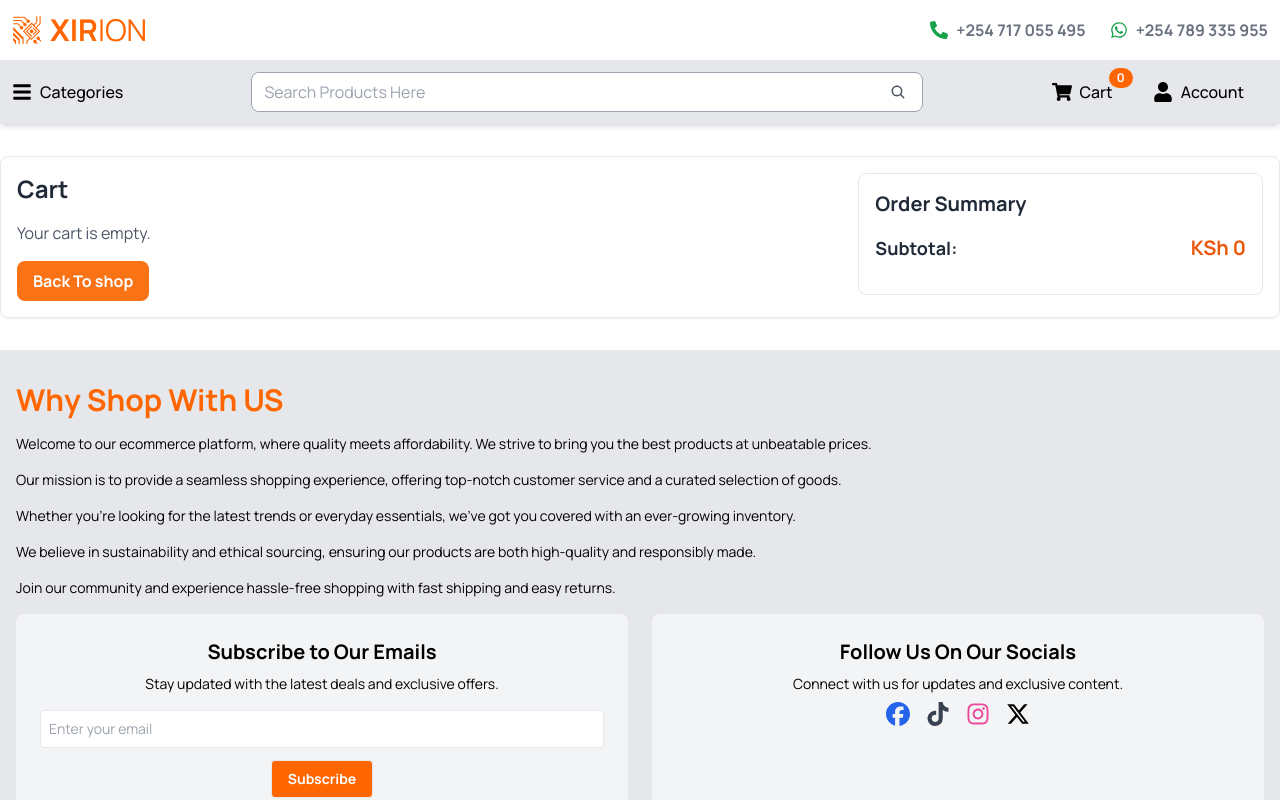
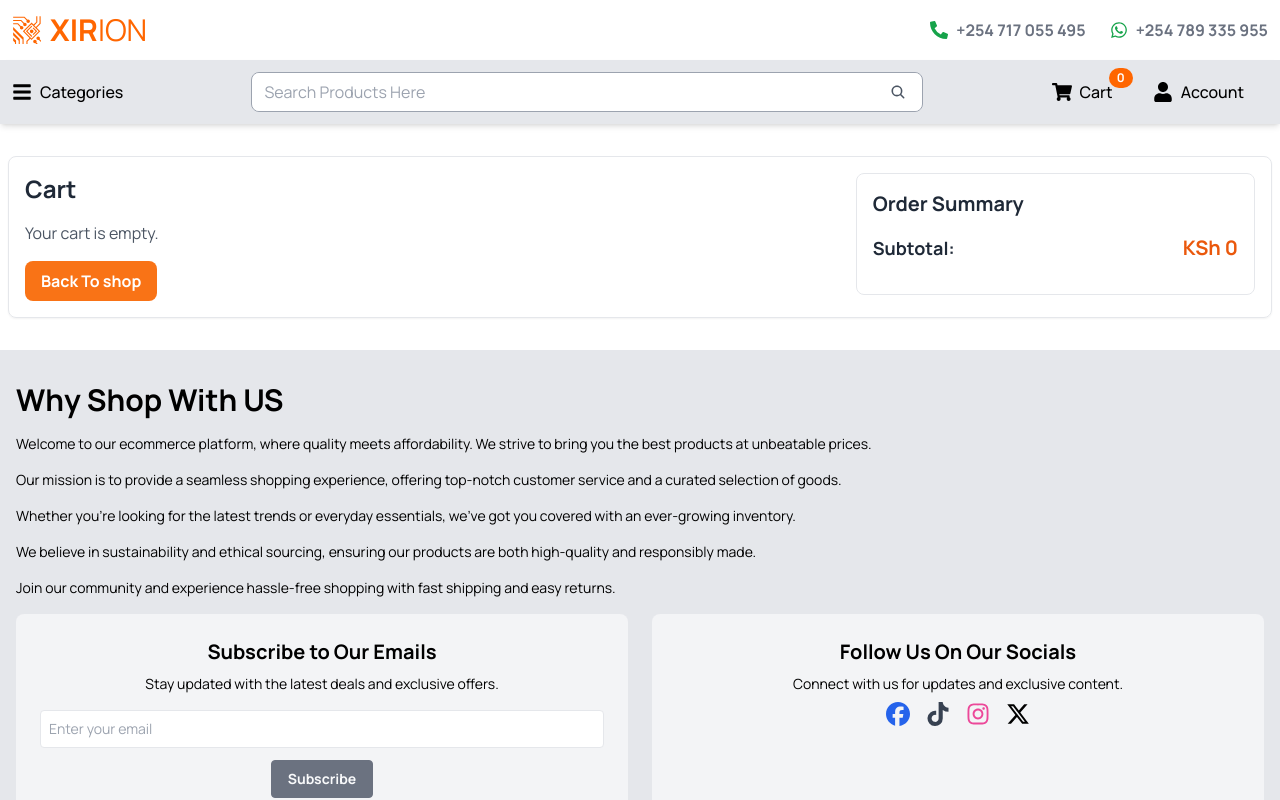
Before and after one commit to jimmindungu3/e-shop, a React (Vite) app in the folder Frontend/: page /cart in a window 1280 px wide. Shown: the top 800 px of the page. Built offline with nearby package versions, Linux system fonts and the light colour scheme.

Commit message:
tweek some styles

```diff
--- a/Frontend/src/components/About.jsx
+++ b/Frontend/src/components/About.jsx
@@ -5,7 +5,7 @@ const About = () => {
   return (
     <div className="bg-gray-200 pb-6 px-4">
       <div className="max-w-7xl mx-auto mt-8 py-8 space-y-4 text-sm">
-        <h2 className="text-3xl font-bold text-brandOrange">
+        <h2 className="text-3xl font-bold">
           Why Shop With US
         </h2>
         <p>
@@ -43,7 +43,7 @@ const About = () => {
               placeholder="Enter your email"
               className="w-full p-2 mt-2 border rounded"
             />
-            <button className="mt-3 px-4 py-2 border bg-brandOrange hover:bg-gray-100 hover:text-brandOrange hover:border-brandOrange text-white rounded font-semibold">
+            <button className="mt-3 px-4 py-2 text-gray-50 border border-gray-500 bg-gray-500 hover:bg-gray-50 hover:text-gray-500 active:bg-gray-500 active:text-gray-50 rounded font-semibold transition-colors">
               Subscribe
             </button>
           </div>
--- a/Frontend/src/components/WishList.jsx
+++ b/Frontend/src/components/WishList.jsx
@@ -45,7 +45,7 @@ const Wishlist = () => {
 
       {/* Single heading for the entire wishlist section */}
       <div className="flex items-center justify-between mb-4">
-        <h2 className="text-2xl font-bold text-brandOrange">Wishlist</h2>
+        <h2 className="text-2xl font-bold">Wishlist</h2>
       </div>
 
       <Swiper
--- a/Frontend/src/pages/Cart.jsx
+++ b/Frontend/src/pages/Cart.jsx
@@ -1,6 +1,7 @@
 import React, { useContext } from "react";
 import { FaTrash, FaAngleLeft } from "react-icons/fa";
 import { AiOutlineMinus, AiOutlinePlus } from "react-icons/ai";
+import { MdOutlineShoppingCartCheckout } from "react-icons/md";
 import Footer from "../components/Footer";
 import About from "../components/About";
 import WishList from "../components/WishList";
@@ -17,7 +18,8 @@ const Cart = () => {
 
   return (
     <>
-      <div className="max-w-7xl mx-auto p-4 my-8 border shadow-sm rounded-lg grid grid-cols-1 md:grid-cols-6 gap-4">
+      <div className="max-w-7xl mx-auto">
+        <div className="mx-2 p-4 my-8 border shadow-sm rounded-lg grid grid-cols-1 md:grid-cols-6 gap-4">
           {/* Main Column: Cart Items */}
           <div className="md:col-span-4">
             <h2 className="text-2xl font-bold text-gray-800 mb-4">Cart</h2>
@@ -126,10 +128,11 @@ const Cart = () => {
             {cart.length != 0 && (
               <Link to={"/checkout"}>
                 <button className="w-full bg-orange-500 text-white py-2 font-semibold rounded-lg hover:bg-orange-600 transition">
-                Checkout (KSh {getTotalPrice().toLocaleString()})
+                  <span className="flex gap-2 items-center justify-center"><MdOutlineShoppingCartCheckout />Checkout</span>
                 </button>
               </Link>
             )}
+          </div>
         </div>
       </div>
 
--- a/Frontend/src/pages/Checkout.jsx.jsx
+++ b/Frontend/src/pages/Checkout.jsx.jsx
@@ -52,7 +52,7 @@ const Checkout = () => {
         (city) => city.name === formData.city
       );
       const baseFee = selectedCity ? selectedCity.fee : 200;
-      const percentageFee = getSubtotal() * 0.005; // 1% of total goods worth
+      const percentageFee = Math.ceil(getSubtotal() * 0.005); // 1% of total goods worth
       setShippingFee(baseFee + percentageFee);
     }
   }, [formData.city, cart]);
@@ -323,7 +323,7 @@ const Checkout = () => {
                 </div>
                 <div className="flex justify-between text-sm text-gray-600 mb-2">
                   <span>Shipping Fee:</span>
-                  <span>Ksh. {shippingFee == 0 ? "_____" : shippingFee}</span>
+                  <span>Ksh. {shippingFee}</span>
                 </div>
                 <div className="border-t pt-2 mt-2 flex justify-between font-semibold">
                   <span>Total:</span>
```
Lines whose indentation alone changed are shown as unchanged.
